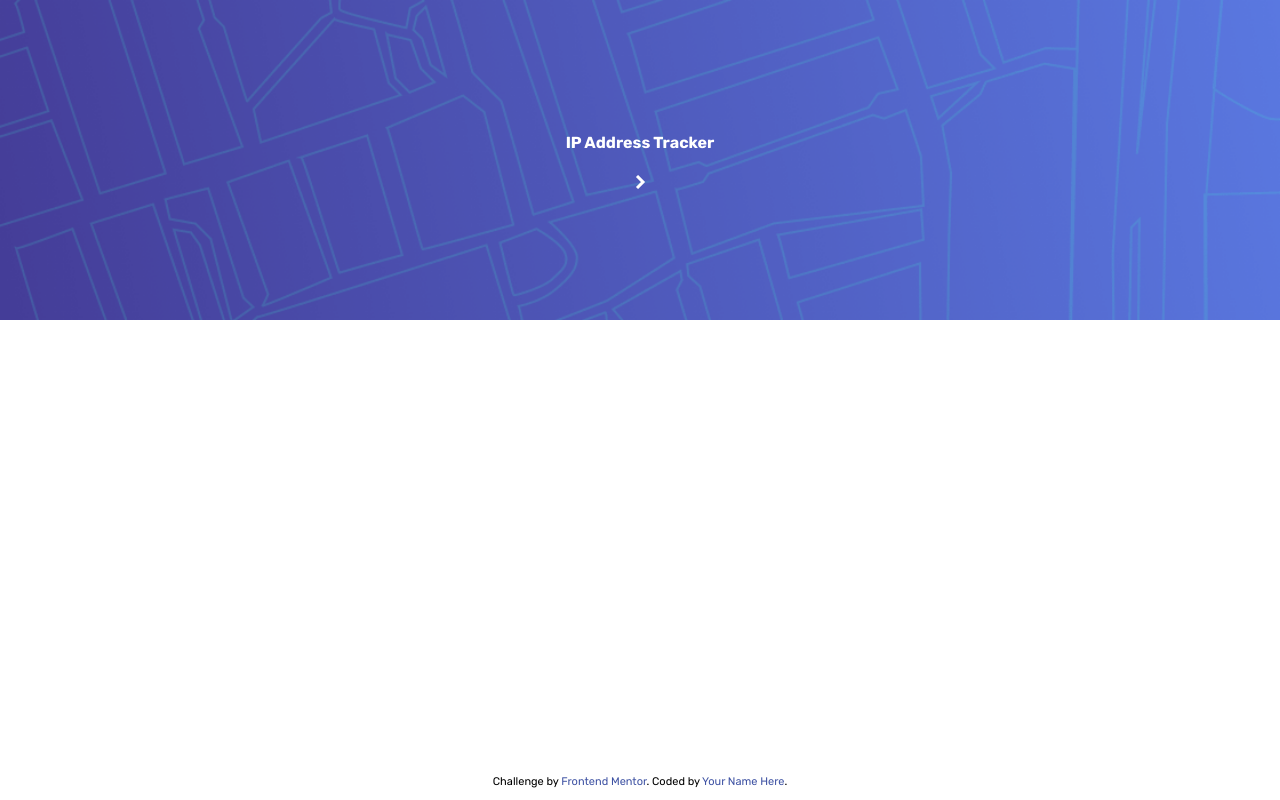
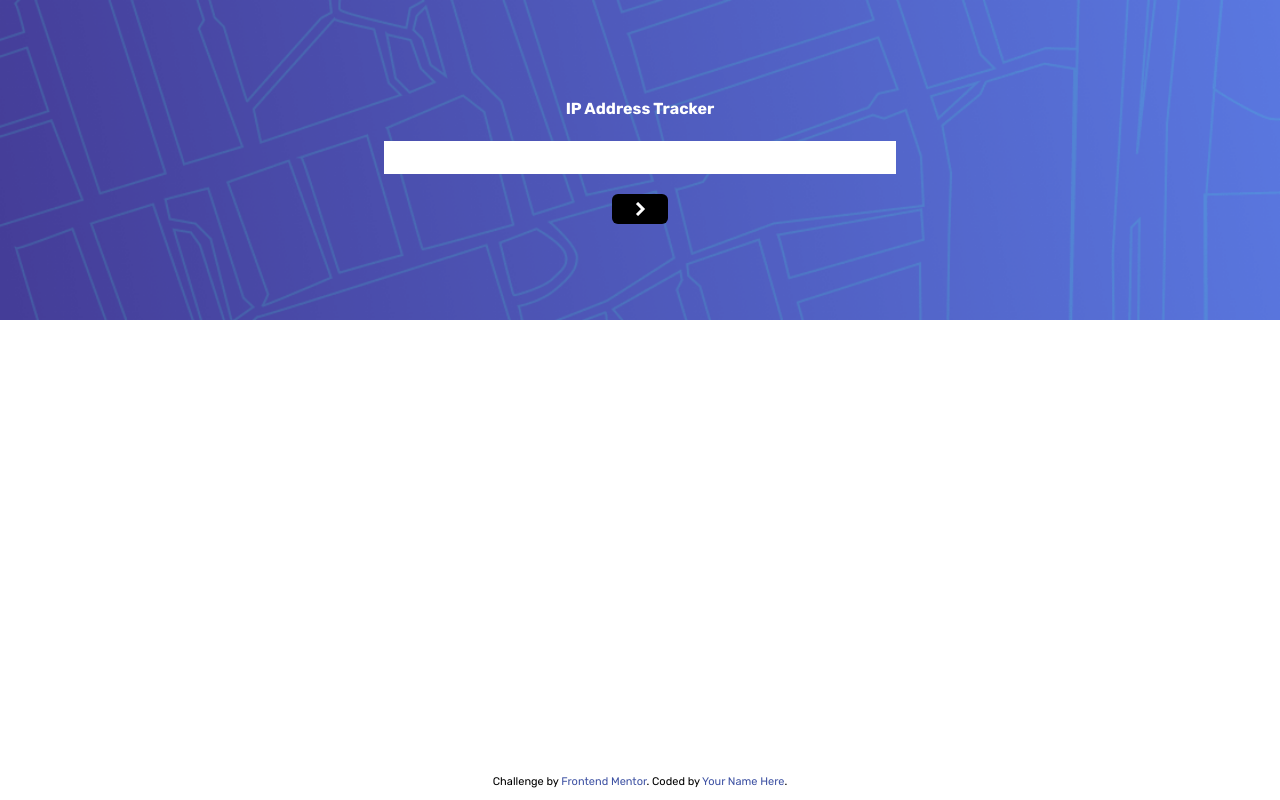
Before and after one commit to JohnnatanV/ip-address-tracker, a React (Vite) app: page / in a window 1280 px wide. Shown: the top 800 px of the page. Built offline with nearby package versions, Linux system fonts and the light colour scheme.

Commit message:
New names for files and directories for better lecture

```diff
--- a/src/components/SearchBar.jsx
+++ b/src/components/SearchBar.jsx
@@ -1,12 +1,21 @@
-import { arrow } from "../data/indexImg"
+import { arrowIcon } from "../data/indexImg";
 
 const SearchBar = () => {
   return (
     <div className="h-2/5 min-w-full searchbar-container-desktop bg-cover flex flex-col gap-5 justify-center items-center">
       <h2 className="text-white font-bold items-center">IP Address Tracker</h2>
-      <button className="search-box-btn" type="submit">
-        <img src={arrow} alt="arrow-icon" />
-      </button>
+      <div className="md:w-1/2 sm:w-1/2 lg:w1/3 flex flex-col gap-5 justify-center items-center">
+        <input
+          type="text"
+          className="w-4/5 h-full border-input bg-background px-3 py-2 text-sm ring-offset-background focus-visible:outline-none placeholder:text-muted-foreground"
+        />
+        <div
+          className="bg-black w-14 h-full flex justify-center items-center rounded-md cursor-pointer"
+          type="submit"
+        >
+          <img src={arrowIcon} alt="arrow-icon" className="px-3 py-2" />
+        </div>
+      </div>
     </div>
   );
 };
--- a/src/index.css
+++ b/src/index.css
@@ -28,7 +28,7 @@
 }
 
 .searchbar-container-desktop {
-  background-image: url("./data/pattern-bg-desktop.png")
+  background-image: url("./data/pattern-bg-desktop.png");
 }
 
 footer {
```
Also changed, not shown: src/data/indexImg.jsx (+4 -4 lines).
